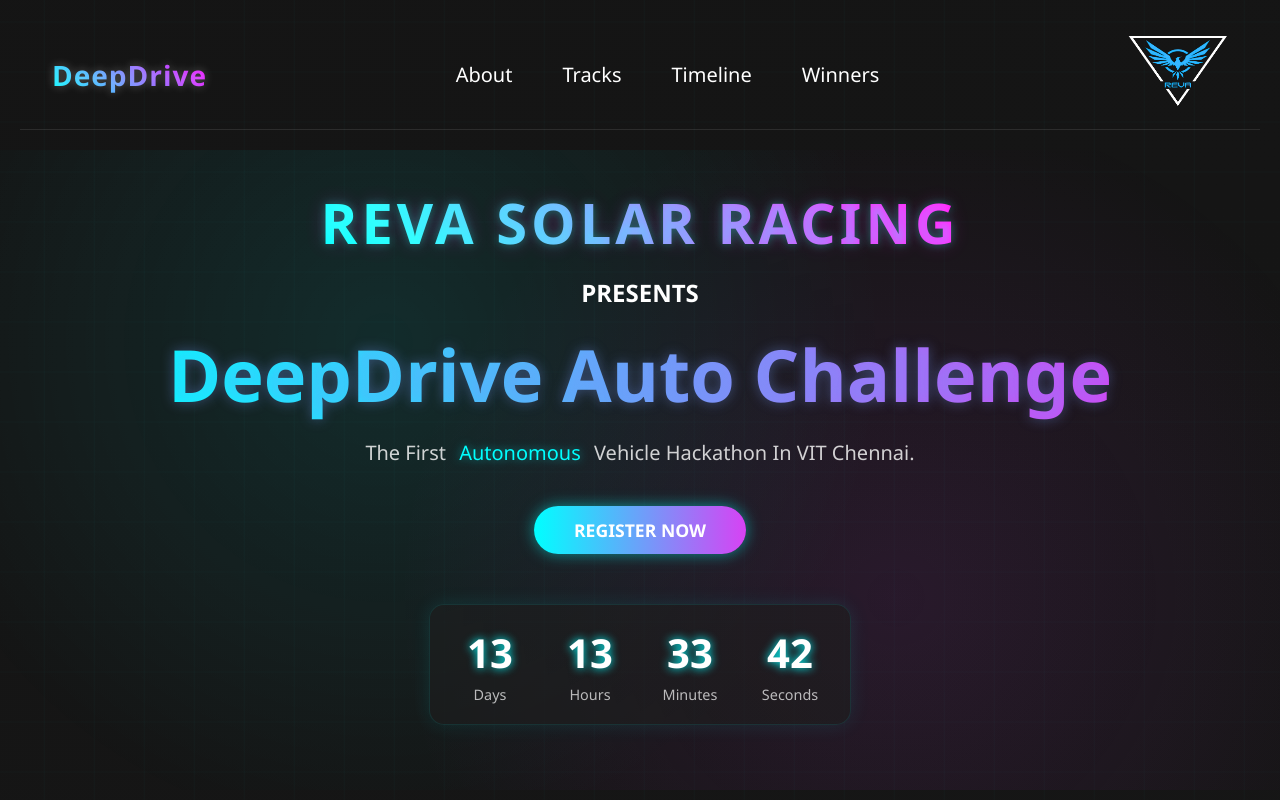
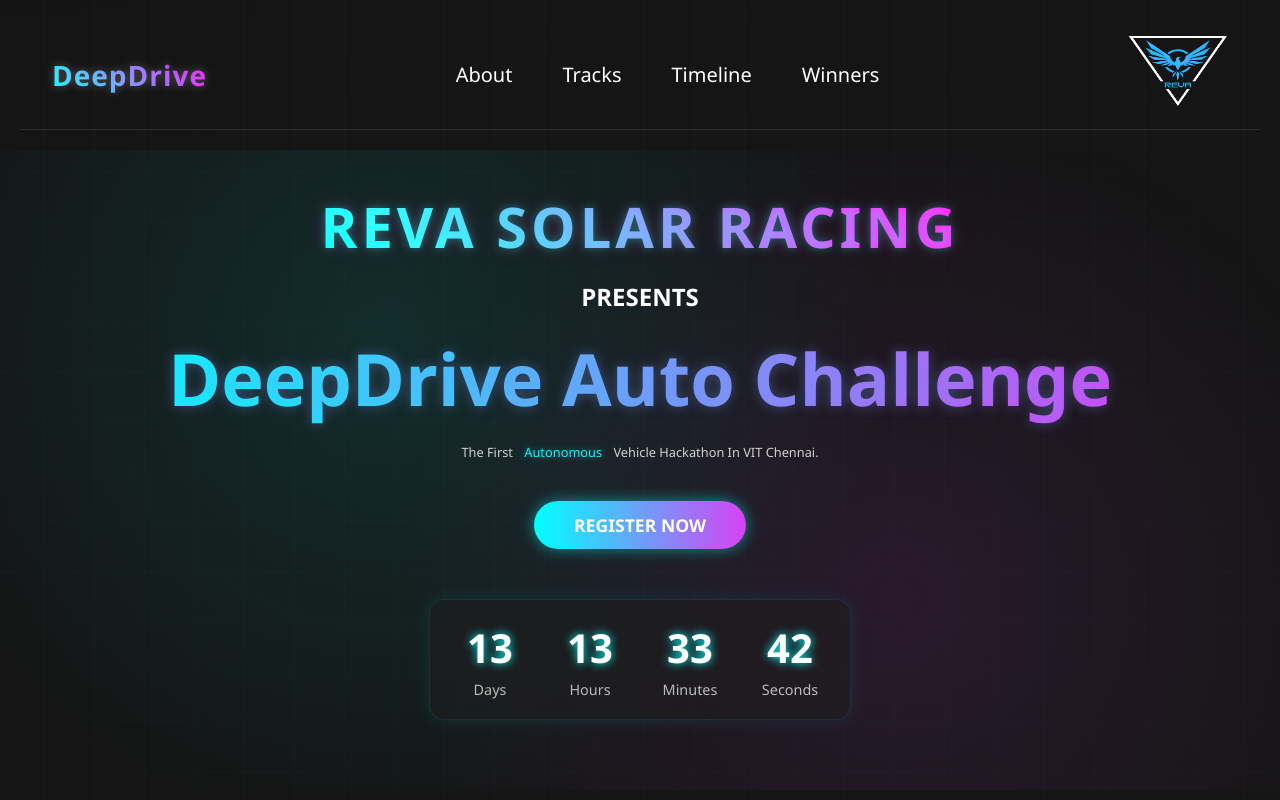
Before and after one commit to revasolar/reva_hackathon_website, a Next.js app: page / in a window 1280 px wide. Shown: the top 800 px of the page. Built offline with nearby package versions, Linux system fonts and the light colour scheme.

Commit message:
Style Changes

```diff
--- a/app/globals.css
+++ b/app/globals.css
@@ -189,7 +189,7 @@ nav {
 }
 
 .hero p {
-  font-size: 1.25rem;
+  font-size: 0.8rem;
   max-width: 800px;
   margin: 0 auto 40px;
   color: rgba(255, 255, 255, 0.8);
--- a/app/page.js
+++ b/app/page.js
@@ -78,7 +78,7 @@ const Page = () => {
     <h3 className="reva-title">REVA SOLAR RACING</h3>
     <h2>PRESENTS</h2>
     <h1>DeepDrive Auto Challenge</h1>
-    <p>The First  <span className="highlight-text"> Autonomous</span> Vehicle Hackathon In VIT Chennai.</p>
+    <p>The First<span className="highlight-text"> Autonomous</span> Vehicle Hackathon In VIT Chennai.</p>
             <button className="cta-button">REGISTER NOW</button>
 
             <div className="countdown">
```
